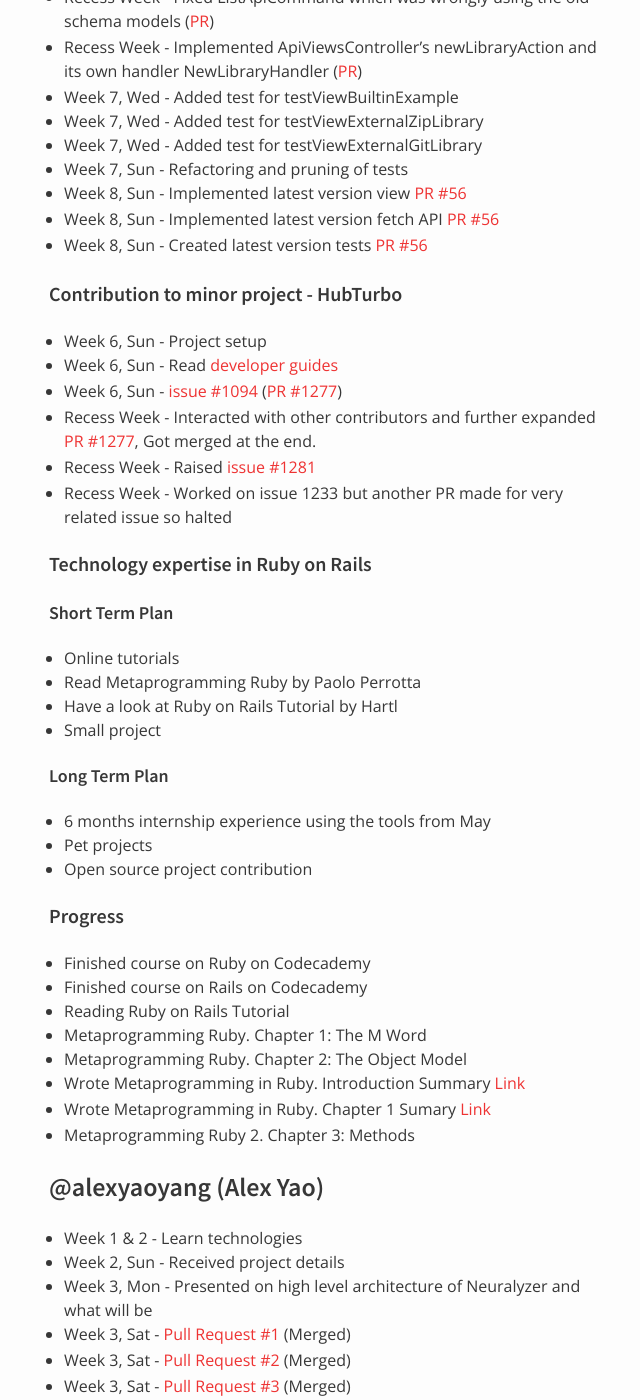
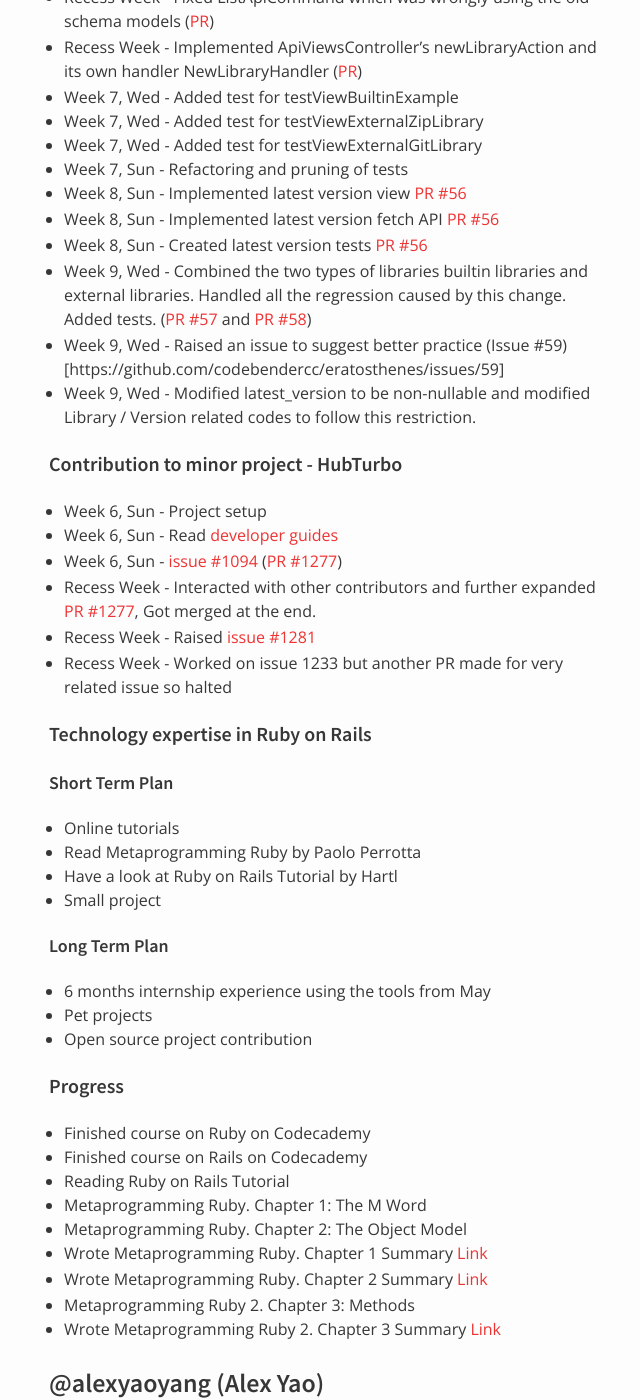
Before and after one commit to nus-oss/cs3281-AY1516S2-website, a Jekyll site: the page built from teams/codebender.md, in a window 1280 px wide and 1400 px high, scrolled down 7806 px. Shown: the whole window, without its empty margins (321-961 px from the left). Built offline with Jekyll 4.4.1, drawn with Linux system fonts in a browser that asks for light colours.

Commit message:
Update Seokmin's progress

```diff
--- a/teams/codebender.md
+++ b/teams/codebender.md
@@ -237,6 +237,10 @@
 * Week 8, Sun - Implemented latest version view [PR #56](https://github.com/codebendercc/eratosthenes/pull/56)
 * Week 8, Sun - Implemented latest version fetch API [PR #56](https://github.com/codebendercc/eratosthenes/pull/56)
 * Week 8, Sun - Created latest version tests [PR #56](https://github.com/codebendercc/eratosthenes/pull/56)
+* Week 9, Wed - Combined the two types of libraries builtin libraries and external libraries. Handled all the regression caused by this change. Added tests. ([PR #57](https://github.com/codebendercc/eratosthenes/pull/57) and [PR #58](https://github.com/codebendercc/eratosthenes/pull/58))
+* Week 9, Wed - Raised an issue to suggest better practice (Issue #59)[https://github.com/codebendercc/eratosthenes/issues/59]
+* Week 9, Wed - Modified latest_version to be non-nullable and modified Library / Version related codes to follow this restriction.
+
 
 #### Contribution to minor project - HubTurbo
  * Week 6, Sun - Project setup
@@ -265,9 +269,10 @@
  * Reading Ruby on Rails Tutorial
  * Metaprogramming Ruby. Chapter 1: The M Word
  * Metaprogramming Ruby. Chapter 2: The Object Model
- * Wrote Metaprogramming in Ruby. Introduction Summary [Link](https://www.blogger.com/blogger.g?blogID=8015375721045239679#editor/target=post;postID=1719897351251213357;onPublishedMenu=posts;onClosedMenu=posts;postNum=1;src=postname)
- * Wrote Metaprogramming in Ruby. Chapter 1 Sumary [Link](https://www.blogger.com/blogger.g?blogID=8015375721045239679#editor/target=post;postID=7217799080200561162;onPublishedMenu=posts;onClosedMenu=posts;postNum=0;src=postname)
+ * Wrote Metaprogramming Ruby. Chapter 1 Summary [Link](https://www.blogger.com/blogger.g?blogID=8015375721045239679#editor/target=post;postID=1719897351251213357;onPublishedMenu=posts;onClosedMenu=posts;postNum=1;src=postname)
+ * Wrote Metaprogramming Ruby. Chapter 2 Summary [Link](https://www.blogger.com/blogger.g?blogID=8015375721045239679#editor/target=post;postID=7217799080200561162;onPublishedMenu=posts;onClosedMenu=posts;postNum=0;src=postname)
  * Metaprogramming Ruby 2. Chapter 3: Methods
+ * Wrote Metaprogramming Ruby 2. Chapter 3 Summary [Link](http://moonmoon3281.blogspot.sg/2016/03/metaprogramming-ruby-chapter-3-summary.html)
 
 ### @alexyaoyang (Alex Yao)
 * Week 1 & 2 - Learn technologies
```
